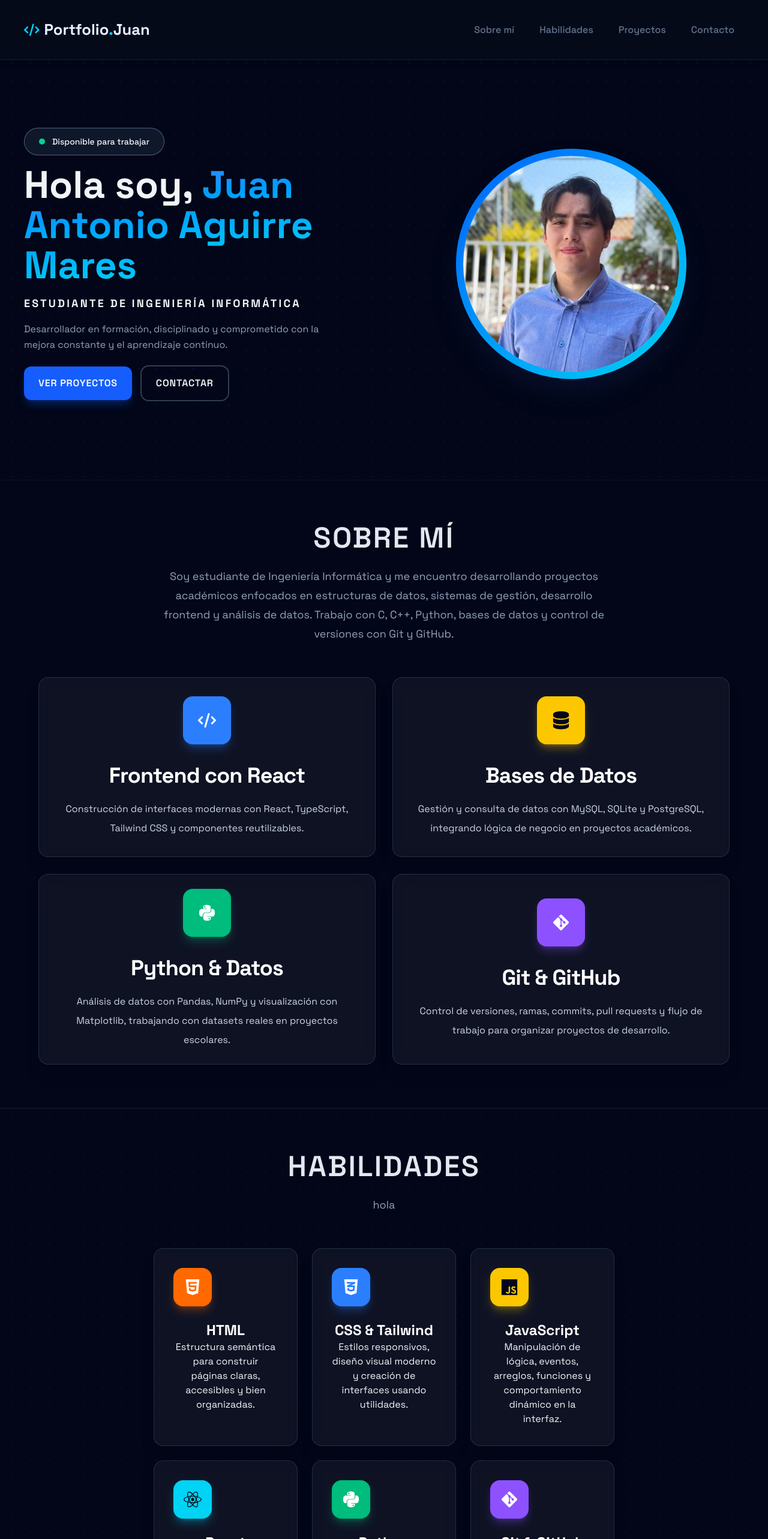
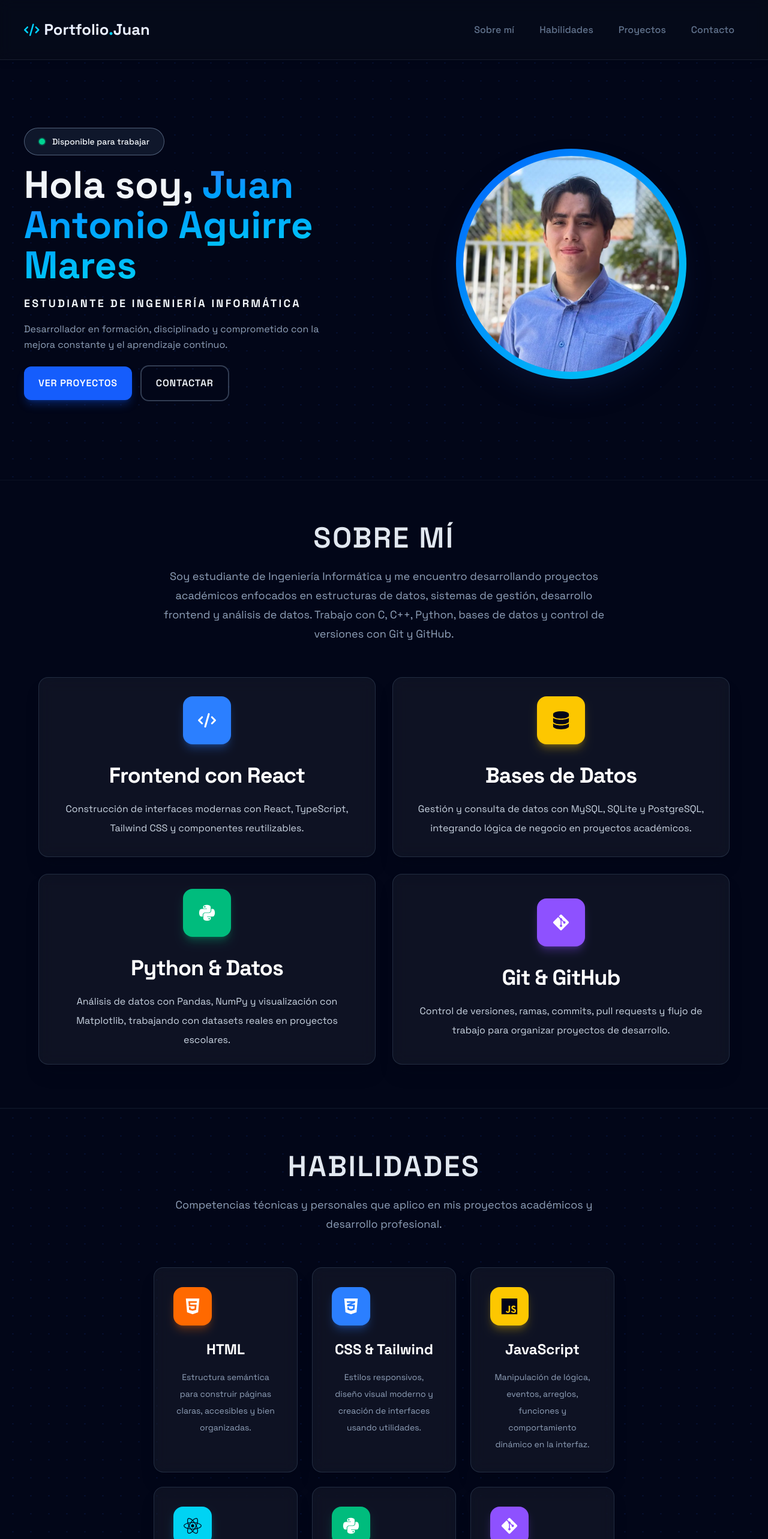
Before and after one commit to JuanM1005/juanm1005.github.io, a React (Vite) app: page / in a window 1280 px wide. Shown: the top 2566 px of the page at 60% size. Built offline with nearby package versions, Linux system fonts and the light colour scheme.

Commit message:
refactor: centralizar estilos de secciones y renombrar estilos de cards

```diff
--- a/src/components/sections/About/About.styles.ts
+++ b/src/components/sections/About/AboutCard.styles.ts
@@ -1,5 +1,3 @@
-export const aboutCardsGrid = 'mt-14 grid gap-7 md:grid-cols-2';
-
 export const aboutCard = 'min-h-[300px] overflow-hidden';
 
 export const aboutCardContent =
--- a/src/components/sections/About/AboutCard.tsx
+++ b/src/components/sections/About/AboutCard.tsx
@@ -14,7 +14,7 @@ import {
   aboutIconGreen,
   aboutIconPurple,
   aboutIconYellow,
-} from './About.styles';
+} from './AboutCard.styles';
 
 const iconVariants: Record<AboutIconVariant, string> = {
   blue: aboutIconBlue,
--- a/src/components/sections/About/AboutContent.tsx
+++ b/src/components/sections/About/AboutContent.tsx
@@ -1,13 +1,12 @@
 import { aboutCards } from '@/components/data';
 
 import AboutCard from './AboutCard';
-
-import { aboutCardsGrid } from './About.styles';
 
 import {
   sectionsHeader,
   sectionsTitle,
   sectionsDescription,
+  sectionAboutGrid,
 } from '../Section.styles';
 
 const AboutContent = () => {
@@ -23,7 +22,7 @@ const AboutContent = () => {
         </p>
       </div>
 
-      <div className={aboutCardsGrid}>
+      <div className={sectionAboutGrid}>
         {aboutCards.map((aboutCard) => (
           <AboutCard
             key={aboutCard.title}
--- a/src/components/sections/Hero/Hero.tsx
+++ b/src/components/sections/Hero/Hero.tsx
@@ -1,12 +1,15 @@
 import HeroContent from './HeroContent';
 import HeroImage from './HeroImage';
-import { backgroundAnimated } from '../Section.styles';
+import { backgroundSectionsAnimated } from '../Section.styles';
 import { heroSection, heroContainer } from './Hero.styles';
 import clsx from 'clsx';
 
 const Hero = () => {
   return (
-    <section id="hero" className={clsx(heroSection, backgroundAnimated)}>
+    <section
+      id="hero"
+      className={clsx(heroSection, backgroundSectionsAnimated)}
+    >
       <div className={heroContainer}>
         <HeroContent />
         <HeroImage />
--- a/src/components/sections/Section.styles.ts
+++ b/src/components/sections/Section.styles.ts
@@ -1,4 +1,4 @@
-export const backgroundAnimated =
+export const backgroundSectionsAnimated =
   'bg-[radial-gradient(#1e5eff22_1px,transparent_1px)] bg-[size:30px_30px] animate-[moveGrid_5s_linear_infinite]';
 
 export const backgroundSections =
@@ -13,3 +13,8 @@ export const sectionsTitle =
 
 export const sectionsDescription =
   'mx-auto mt-6 max-w-3xl text-base leading-8 text-slate-400 sm:text-lg';
+
+export const sectionSkillGrid =
+  'mt-14 grid gap-6 sm:grid-cols-2 lg:grid-cols-3';
+
+export const sectionAboutGrid = 'mt-14 grid gap-7 md:grid-cols-2';
--- a/src/components/sections/Skills/Skills.tsx
+++ b/src/components/sections/Skills/Skills.tsx
@@ -1,6 +1,6 @@
 import clsx from 'clsx';
 import {
-  backgroundAnimated,
+  backgroundSectionsAnimated,
   backgroundSections,
   backgroundSectionsContainer,
 } from '../Section.styles';
@@ -10,7 +10,7 @@ const Skills = () => {
   return (
     <section
       id="skills"
-      className={clsx(backgroundSections, backgroundAnimated)}
+      className={clsx(backgroundSections, backgroundSectionsAnimated)}
     >
       <div className={backgroundSectionsContainer}>
         <SkillsContent />
--- a/src/components/sections/Skills/Skills.styles.ts
+++ b/src/components/sections/Skills/SkillsCard.styles.ts
@@ -1,5 +1,3 @@
-export const skillsGrid = 'mt-14 grid gap-6 sm:grid-cols-2 lg:grid-cols-3';
-
 export const skillCard = 'min-h-[260px]';
 
 export const skillCardContent = 'flex h-full flex-col';
@@ -20,4 +18,6 @@ export const skillIconOrange = 'bg-orange-500 text-white shadow-orange-500/30';
 
 export const skillIconCyan = 'bg-cyan-400 text-slate-950 shadow-cyan-400/30';
 
-export const skillName = 'text-2xl font-bold text-white';
+export const skillCardTitle = 'text-2xl font-bold text-white';
+
+export const skillCardDescription = 'mt-4 text-sm leading-7 text-slate-400';
--- a/src/components/sections/Skills/SkillsCard.tsx
+++ b/src/components/sections/Skills/SkillsCard.tsx
@@ -7,7 +7,7 @@ import type { SkillCardProps, SkillVariant } from './Skills.types';
 import {
   skillCard,
   skillCardContent,
-  skillDescription,
+  skillCardDescription,
   skillIconBlue,
   skillIconBox,
   skillIconCyan,
@@ -15,8 +15,8 @@ import {
   skillIconOrange,
   skillIconPurple,
   skillIconYellow,
-  skillName,
-} from './Skills.styles';
+  skillCardTitle,
+} from './SkillsCard.styles';
 
 const skillIconVariants: Record<SkillVariant, string> = {
   blue: skillIconBlue,
@@ -40,9 +40,9 @@ const SkillCard = ({
           <Icon />
         </div>
 
-        <h3 className={skillName}>{name}</h3>
+        <h3 className={skillCardTitle}>{name}</h3>
 
-        <p className={skillDescription}>{description}</p>
+        <p className={skillCardDescription}>{description}</p>
       </div>
     </Card>
   );
--- a/src/components/sections/Skills/SkillsContent.tsx
+++ b/src/components/sections/Skills/SkillsContent.tsx
@@ -3,19 +3,21 @@ import {
   sectionsHeader,
   sectionsTitle,
   sectionsDescription,
+  sectionSkillGrid,
 } from '../Section.styles';
 import SkillCard from './SkillsCard';
-
-import { skillsGrid } from './Skills.styles';
 
 const SkillsContent = () => {
   return (
     <div className={sectionsHeader}>
       <span className={sectionsTitle}>Habilidades</span>
 
-      <p className={sectionsDescription}>hola</p>
+      <p className={sectionsDescription}>
+        Competencias técnicas y personales que aplico en mis proyectos
+        académicos y desarrollo profesional.
+      </p>
 
-      <div className={skillsGrid}>
+      <div className={sectionSkillGrid}>
         {skillsCards.map((skillCard) => (
           <SkillCard
             key={skillCard.name}
```
